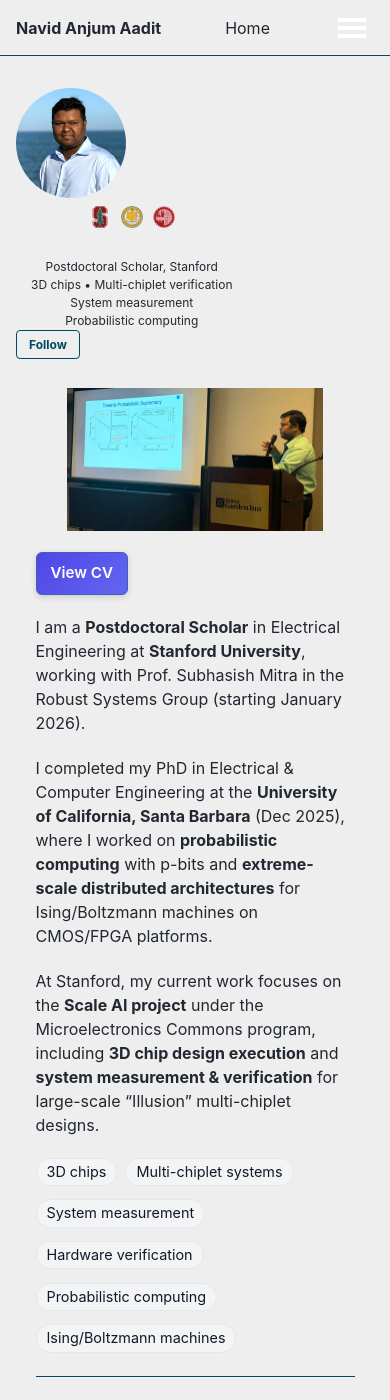
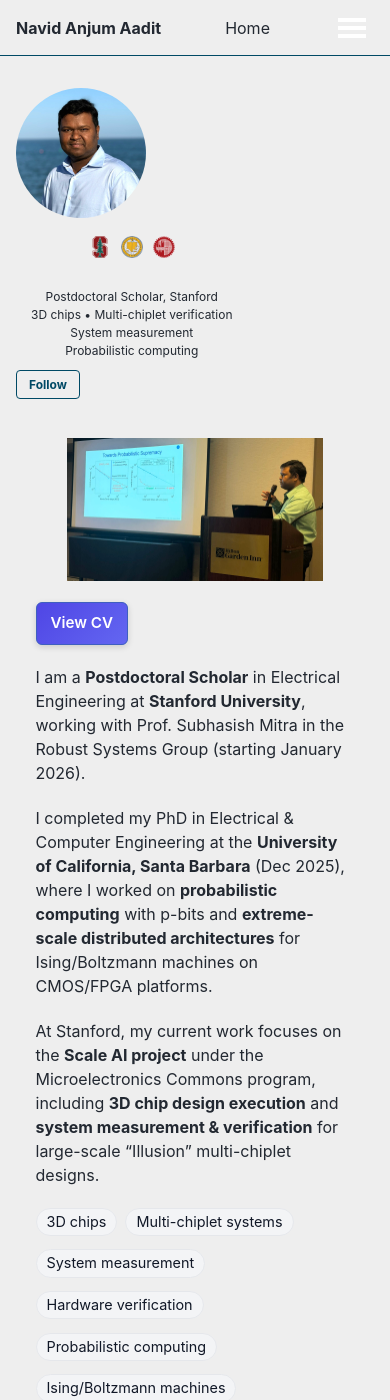
Before and after one commit to navidaadit/navidaadit.github.io, a Jekyll site: the page built from _pages/about.md, in a window 390 px wide and 1400 px high. Built offline with Jekyll 4.4.1, drawn with Linux system fonts in a browser that asks for light colours.

Commit message:
Update _custom.scss

```diff
--- a/_sass/_custom.scss
+++ b/_sass/_custom.scss
@@ -33,24 +33,25 @@
 .page::after { content: ""; display: block; clear: both; }
 
 /* ===========================================================
-   AUTHOR SIDEBAR — DESKTOP (DEFAULT)
+   AUTHOR SIDEBAR — THE FIXES
    =========================================================== */
 
-/* 1. Center the Avatar */
+/* --- 1. AVATAR & LOGOS (Global Center) --- */
 .author__avatar {
   display: block;
   text-align: center !important;
+  margin-bottom: 10px;
 }
 .author__avatar img {
   width: 150px;
   height: 150px;
   object-fit: cover;
   border-radius: 50%;
-  margin: 0 auto;
+  margin: 0 auto !important; /* Force center physically */
   display: block;
 }
 
-/* 2. Center the Affiliation Logos */
+/* Center the Logos */
 .sidebar .affil-logos {
   display: flex !important;
   width: 100% !important;
@@ -69,7 +70,9 @@
   display: block !important;
 }
 
-/* 3. Center the Name and Bio Text (Desktop) */
+/* --- 2. TEXT CONTENT (Desktop: Left | Mobile: Center) --- */
+
+/* Default (Desktop): Keep bio centered (matches avatar) but links left */
 .sidebar .author__content,
 .sidebar .author__bio,
 .sidebar .author__name {
@@ -77,18 +80,18 @@
   width: 100%;
 }
 
-/* 4. Keep Location/Links LEFT Aligned (Desktop) */
 .sidebar .author__urls-wrapper,
 .sidebar .author__urls {
   text-align: left !important;
   width: 100%;
 }
 
-/* 5. SIDEBAR LINK FIX (Prevents "Stanford" going to new line) */
+/* --- 3. FIXING THE LINKS (Stanford Line Break Issue) --- */
 .sidebar .author__urls li {
   display: flex !important;
   align-items: center !important;
   flex-wrap: nowrap !important;
+  justify-content: flex-start;    /* Default left align */
   margin-bottom: 6px !important;
 }
 .sidebar .author__urls li a {
@@ -105,54 +108,68 @@
 }
 
 /* ===========================================================
-   MOBILE / TABLET FIXES
-   (Force Centering & Hide/Show Follow Button)
+   THE "FOLLOW" BUTTON LOGIC (Crucial Fix)
    =========================================================== */
 
-/* --- 1. DESKTOP ONLY: HIDE THE FOLLOW BUTTON --- */
+/* DESKTOP (Laptop): HIDE the button, SHOW the links */
 @media (min-width: 1024px) {
-  /* Hide the toggle button on laptop */
-  .author__urls-wrapper button {
-    display: none !important;
+  .author__urls-wrapper .btn {
+    display: none !important; /* Kill the button */
   }
-  /* Ensure the links list is always visible */
   .author__urls {
-    display: block !important;
+    display: block !important; /* Always show links */
   }
 }
 
-/* --- 2. MOBILE ONLY: FORCE CENTER EVERYTHING --- */
+/* MOBILE / TABLET: Fix Centering & Button */
 @media (max-width: 1023px){
-  /* Smaller Avatar */
-  .author__avatar img { width: 110px; height: 110px; }
 
-  /* FORCE Center Name and Bio */
-  .author__content,
-  .author__bio,
-  .sidebar .author__content,
-  .sidebar .author__bio {
-      text-align: center !important;
-      margin-top: 8px;
-      width: 100% !important;
+  /* Center the container */
+  .sidebar, .author__profile {
+    width: 100% !important;
+    text-align: center !important;
+  }
+
+  /* Force Avatar Center */
+  .author__avatar img {
+    margin-left: auto !important;
+    margin-right: auto !important;
+    width: 130px;
+    height: 130px;
+  }
+
+  /* Force Bio/Name Center */
+  .author__content, .author__bio {
+    text-align: center !important;
+    margin-top: 8px;
   }
 
   /* Center the "Follow" Button */
   .author__urls-wrapper {
     display: block !important;
-    text-align: center !important; /* Centers the button */
+    text-align: center !important;
     width: 100% !important;
   }
+  .author__urls-wrapper .btn {
+    display: inline-block !important;
+    width: auto !important;
+    margin: 10px auto !important;
+  }
 
-  /* Make the button look centered */
-  .author__urls-wrapper button {
-    margin-left: auto !important;
-    margin-right: auto !important;
-    display: inline-block !important;
+  /* When button is clicked (links visible), center the links too? */
+  /* Usually better to keep links left-aligned for readability,
+     but center the block itself. */
+  .author__urls {
+    display: none; /* Hidden by default on mobile until clicked */
+    text-align: left !important;
+    max-width: 300px; /* Limit width so it doesn't look weird */
+    margin: 0 auto !important; /* Center the block of links */
   }
+  .author__urls.is--visible { display: block !important; }
 }
 
 /* ===========================================================
-   Standard Elements (Hero, Pills, Gallery, Footer)
+   REST OF SITE STYLES
    =========================================================== */
 
 /* Remove built-in hero */
@@ -344,3 +361,10 @@
 .page__content a:not(.btn--cv):not(.no-link-style):hover, .page__content a:not(.btn--cv):not(.no-link-style):focus-visible,
 .footer-bar a:not(.no-link-style):hover, .footer-bar a:not(.no-link-style):focus-visible { color: #1d4ed8 !important; }
 .page__content a:not(.btn--cv):not(.no-link-style):active, .footer-bar a:not(.no-link-style):active { color: #1e40af !important; }
+
+/* Follow Button Wrapper */
+.author__urls-wrapper { text-align: initial !important; }
+@media (min-width:1024px){
+  .sidebar{ z-index: 1 !important; }
+  .page__content{ position: relative; z-index: 2 !important; }
+}
```
